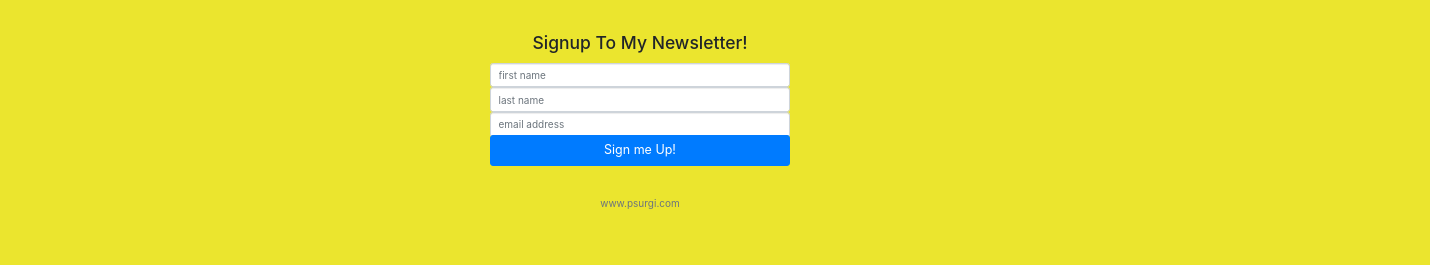
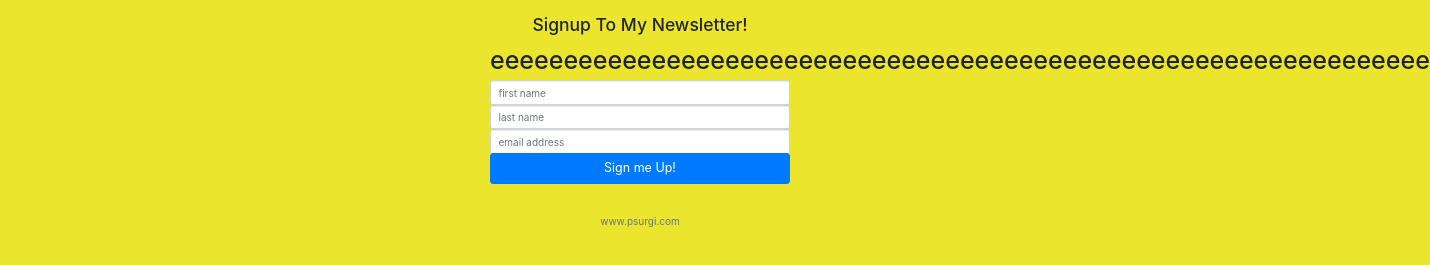
Before and after one commit to suinext/shielded-gorge-78307-nodejs, a website: page sign-up.html in a window 1280 px wide. Shown: the part 327-592 px from the top of the page, 1430 px wide, since content can reach past the window. Drawn offline with nearby package versions, Linux system fonts and the light colour scheme.

Commit message:
fffffffffffff

```diff
--- a/sign-up.html
+++ b/sign-up.html
@@ -55,6 +55,7 @@
     <h1 class="h3 mb-3 fw-normal">Signup To My Newsletter!</h1>
 
     <div class="form-floating">
+      <h1>eeeeeeeeeeeeeeeeeeeeeeeeeeeeeeeeeeeeeeeeeeeeeeeeeeeeeeeeeeeeeeee</h1>
       <input type="text" name="fName" class="form-control " id="floatingInput" placeholder="first name">
 
     </div>
```
